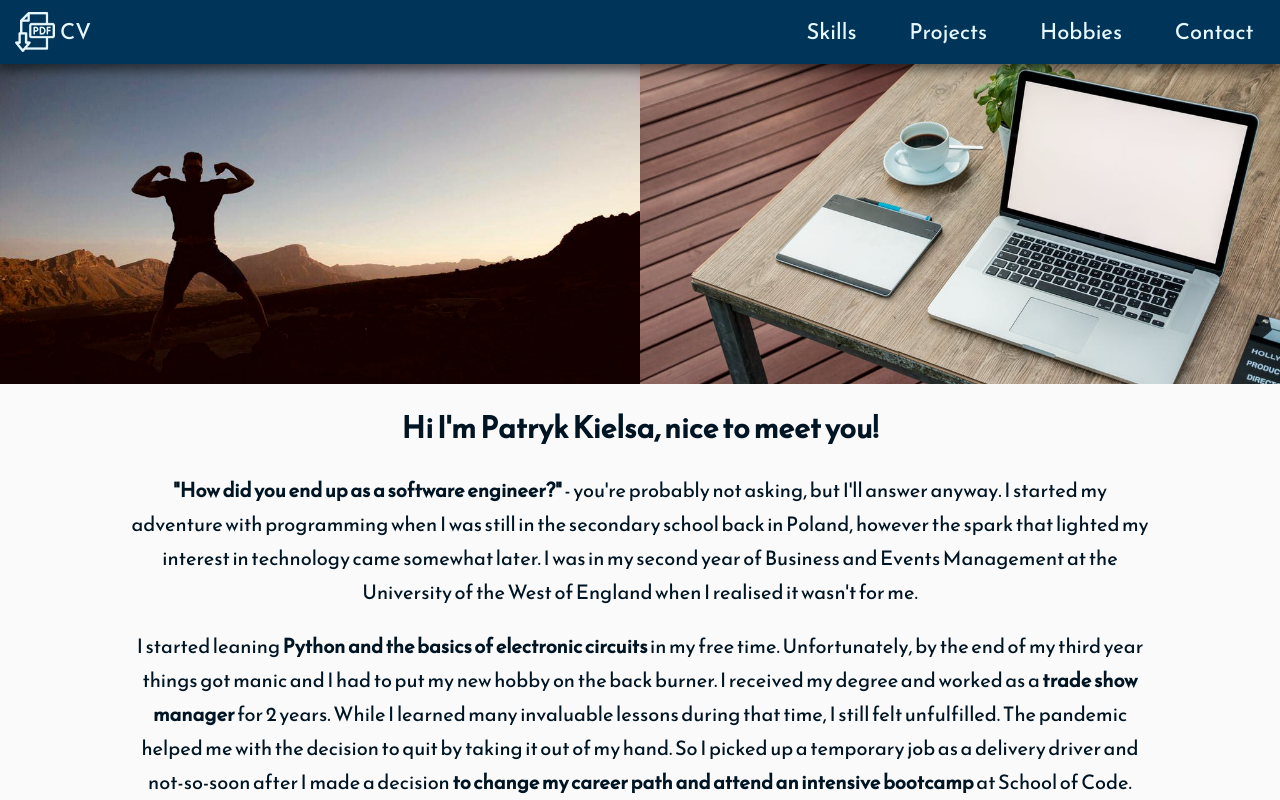
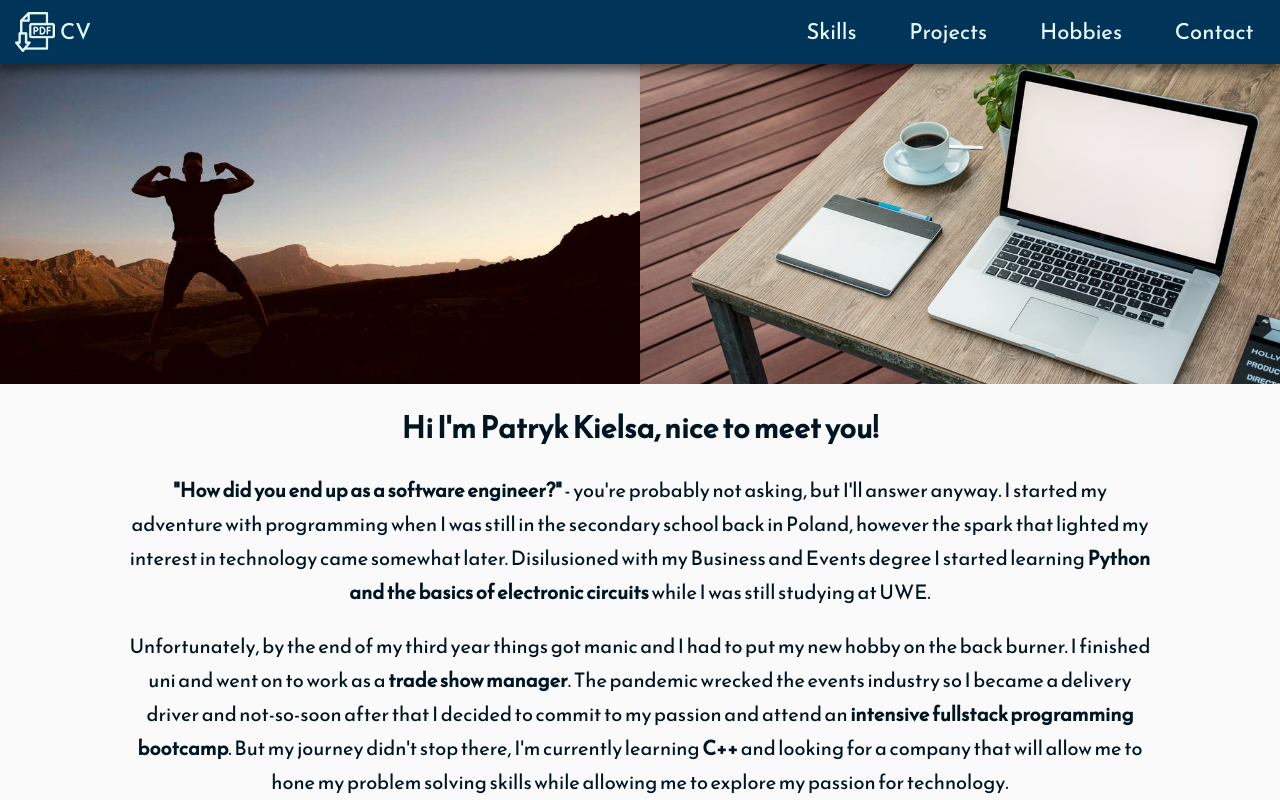
Before and after one commit to MightyKielsa/my_professional_page, a SvelteKit app: page / in a window 1280 px wide. Shown: the top 800 px of the page. Built offline with nearby package versions, Linux system fonts and the light colour scheme.

Commit message:
description changed

```diff
--- a/src/routes/+page.svelte
+++ b/src/routes/+page.svelte
@@ -58,21 +58,20 @@
 				<h1>Hi I'm Patryk Kielsa, nice to meet you!</h1>
 				<p>
 					<b>"How did you end up as a software engineer?"</b> - you're probably not asking, but I'll
-					answer anyway. I started my adventure with programming when I was still in the secondary school
-					back in Poland, however the spark that lighted my interest in technology came somewhat later.
-					I was in my second year of Business and Events Management at the University of the West of
-					England when I realised it wasn't for me.
+					answer anyway. I started my adventure with programming when I was still in the secondary
+					school back in Poland, however the spark that lighted my interest in technology came
+					somewhat later. Disilusioned with my Business and Events degree I started learning
+					<b>Python and the basics of electronic circuits</b> while I was still studying at UWE.
 				</p>
 				<p>
-					I started leaning <b>Python and the basics of electronic circuits</b> in my free time.
 					Unfortunately, by the end of my third year things got manic and I had to put my new hobby
-					on the back burner. I received my degree and worked as a <b>trade show manager</b> for 2
-					years. While I learned many invaluable lessons during that time, I still felt unfulfilled.
-					The pandemic helped me with the decision to quit by taking it out of my hand. So I picked
-					up a temporary job as a delivery driver and not-so-soon after I made a decision
-					<b>to change my career path and attend an intensive bootcamp</b> at School of Code.
+					on the back burner. I finished uni and went on to work as a <b>trade show manager</b>. The
+					pandemic wrecked the events industry so I became a delivery driver and not-so-soon after
+					that I decided to commit to my passion and attend an
+					<b>intensive fullstack programming bootcamp</b>. But my journey didn't stop there, I'm
+					currently learning <b>C++</b> and looking for a company that will allow me to hone my problem
+					solving skills while allowing me to explore my passion for technology.
 				</p>
-				<p>And so I learned...</p>
 			</div>
 		</section>
 		<section class="skills-section-main-div" id="skills-section">
```
